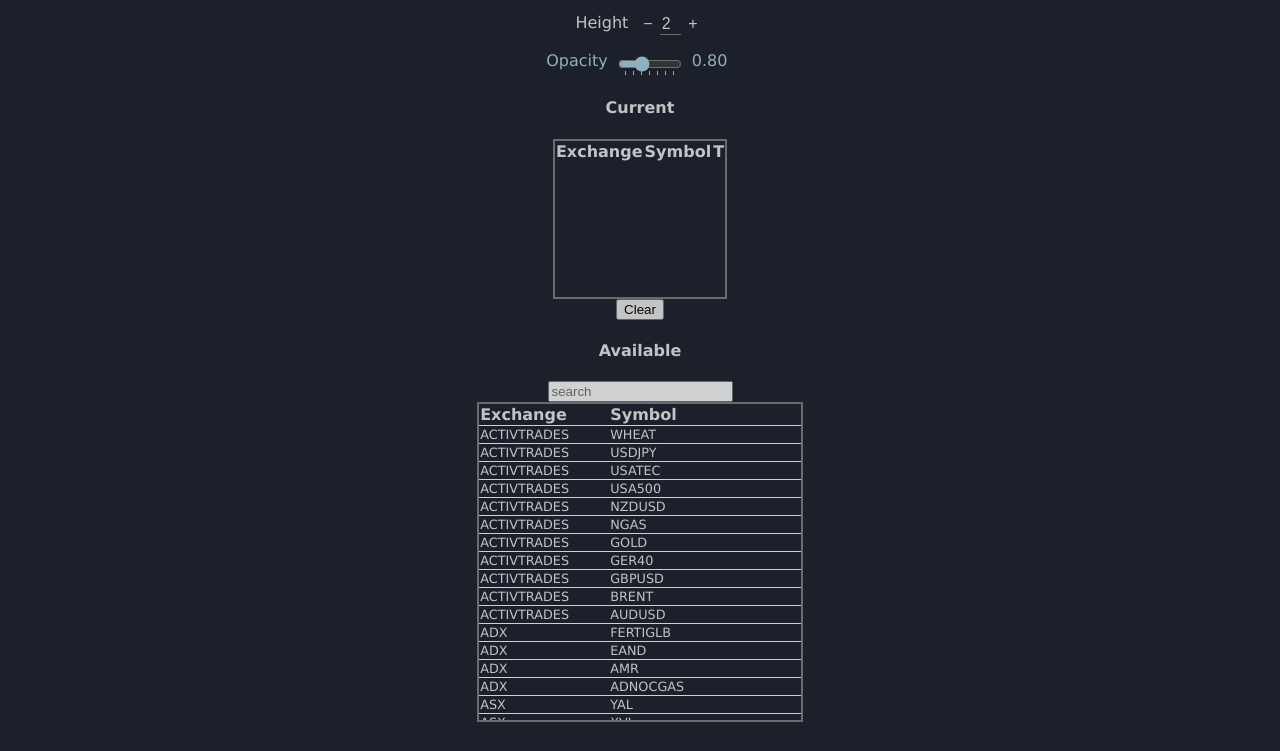
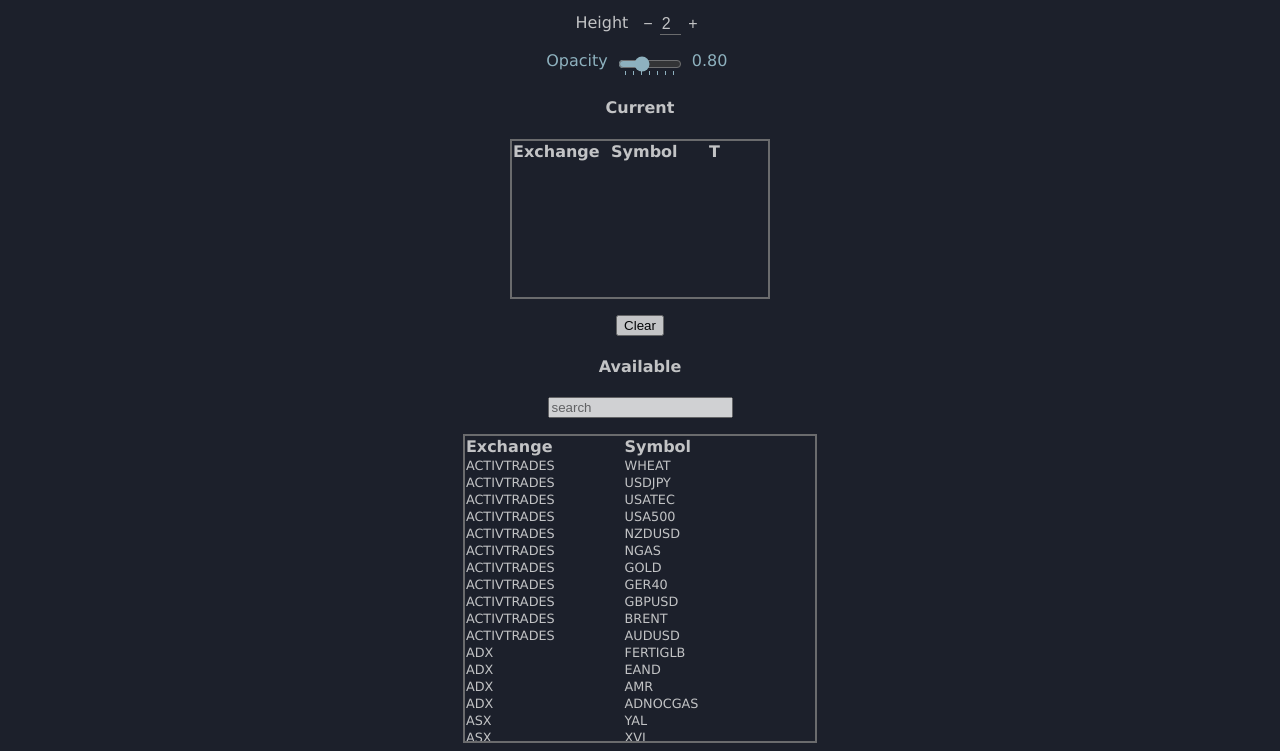
Before and after one commit to glipitch/charts, a plain HTML site: page front/index.html in a window 1280 px wide. Shown: the part 49-800 px from the top of the page. Drawn offline with Linux system fonts and the light colour scheme.

Commit message:
Table styles

```diff
--- a/front/css/tables.css
+++ b/front/css/tables.css
@@ -18,7 +18,8 @@
     border-collapse: collapse;
     border-width: 2px;
     border-style: solid;
-
+    width: fit-content;
+    margin-bottom: 1rem;
 }
 
 table * {}
@@ -36,6 +37,10 @@
     font-size: .8rem;
 }
 
+td {
+    word-wrap: break-word;
+}
+
 tr:hover {
     background-color: var(--dialog-hover);
 }
@@ -48,24 +53,28 @@
     color: brown;
 }
 
-td {
-    word-wrap: break-word;
-}
-
 .current td:nth-child(4):hover>button {
     outline: brown solid calc(1rem / 16);
 }
 
-td:nth-child(1) {
-    max-width: 8rem;
+td:nth-child(1),
+th:nth-child(1) {
+    min-width: 6rem;
 }
 
-td:nth-child(2) {
-    width: 8rem;
+td:nth-child(2),
+th:nth-child(2) {
+    min-width: 6rem;
 }
 
-td:nth-child(3) {
-    max-width: 6rem;
+td:nth-child(3),
+th:nth-child(3) {
+    width: 2rem;
+}
+
+td:nth-child(4),
+th:nth-child(4) {
+    width: 1.5rem;
 }
 
 .available {
@@ -73,10 +82,14 @@
 }
 
 tr {
-    border-bottom: .5px solid white;
+    border-bottom: .px solid white;
     /* outline: blue solid calc(1rem / 16); */
 }
 
 tr:last-child {
     border-bottom: none;
 }
+
+.search {
+    margin-bottom: 1rem;
+}
--- a/front/index.html
+++ b/front/index.html
@@ -49,6 +49,7 @@
           <th>Exchange</th>
           <th>Symbol</th>
           <th>T</th>
+          <th></th>
         </tr>
       </table>
       <button class="clear">Clear</button>
```
